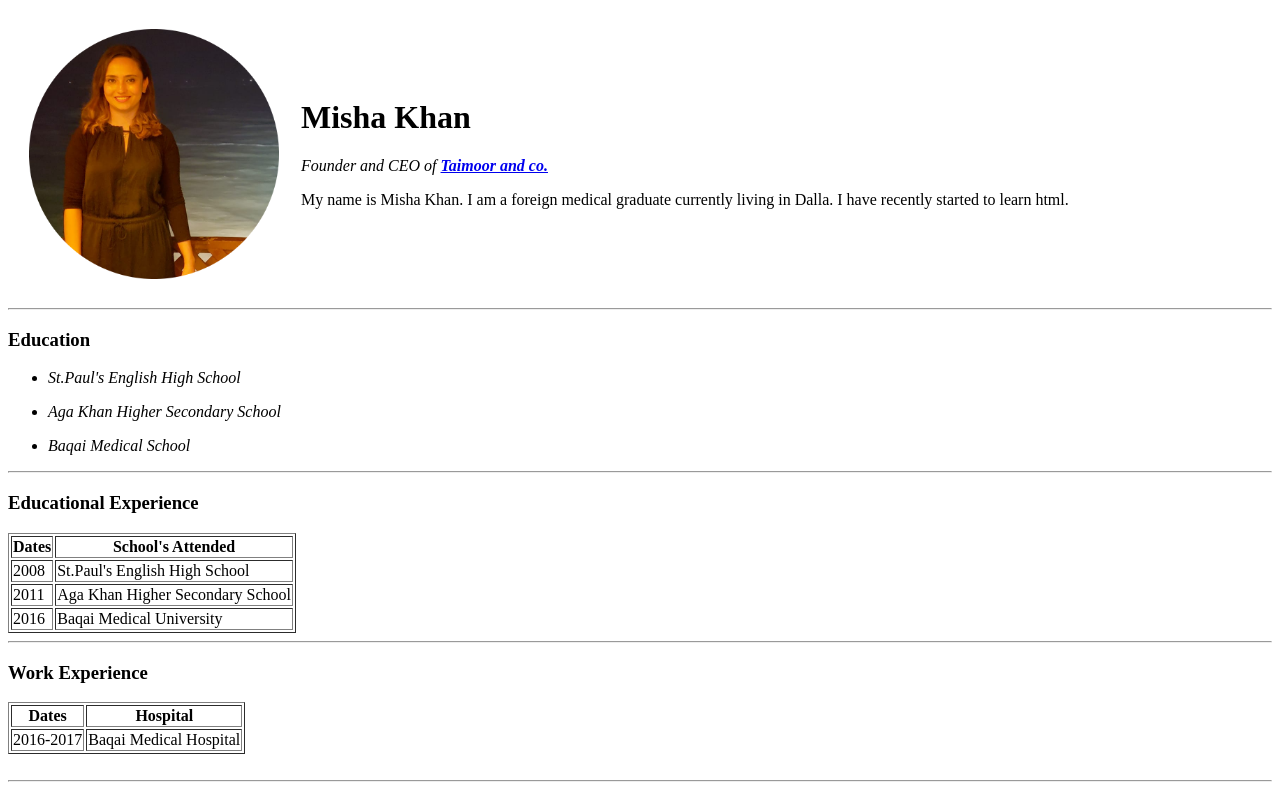
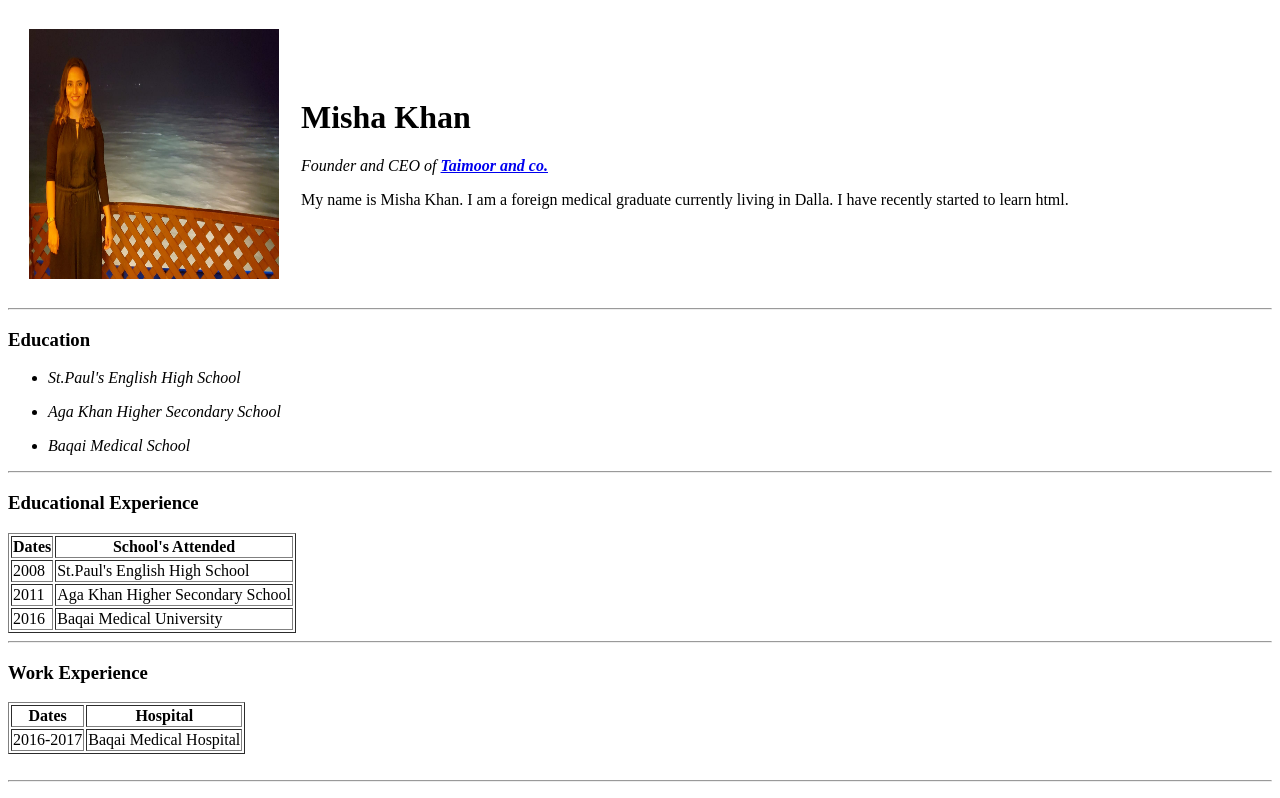
Before and after one commit to MishaKhanT/cv, a plain HTML site: page index.html in a window 1280 px wide. Shown: the top 798 px of the page. Drawn offline with Linux system fonts and the light colour scheme.

Commit message:
Update index.html

```diff
--- a/index.html
+++ b/index.html
@@ -8,7 +8,7 @@
 <body>
   <table cellspacing="20">
     <tr>
-      <td><img src="misha.png" width="250" height="250" /></td>
+      <td><img src="misha.jpg" width="250" height="250" /></td>
       <td>
         <h1>Misha Khan</h1>
         <p><em>Founder and CEO of <strong><a href="https://www.appbrewery.co">Taimoor and co.</a></strong></em></p>
```
